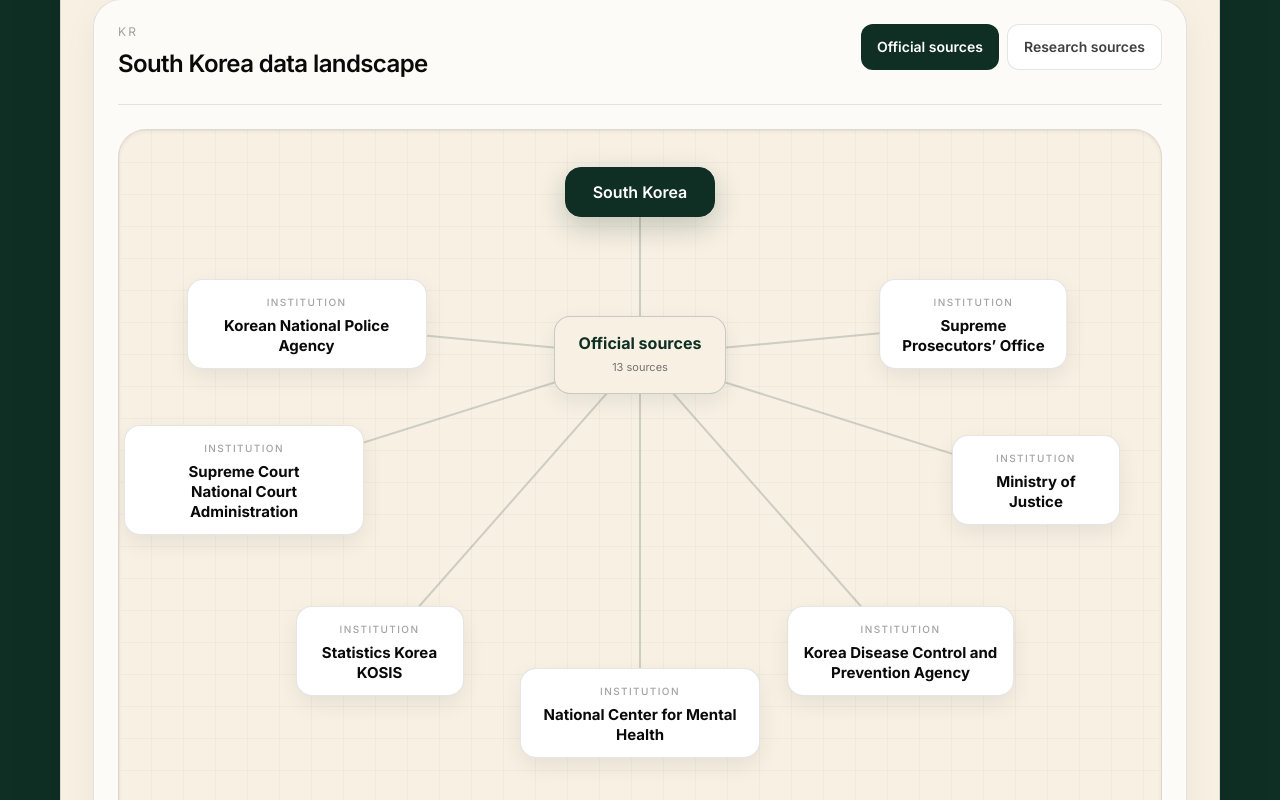
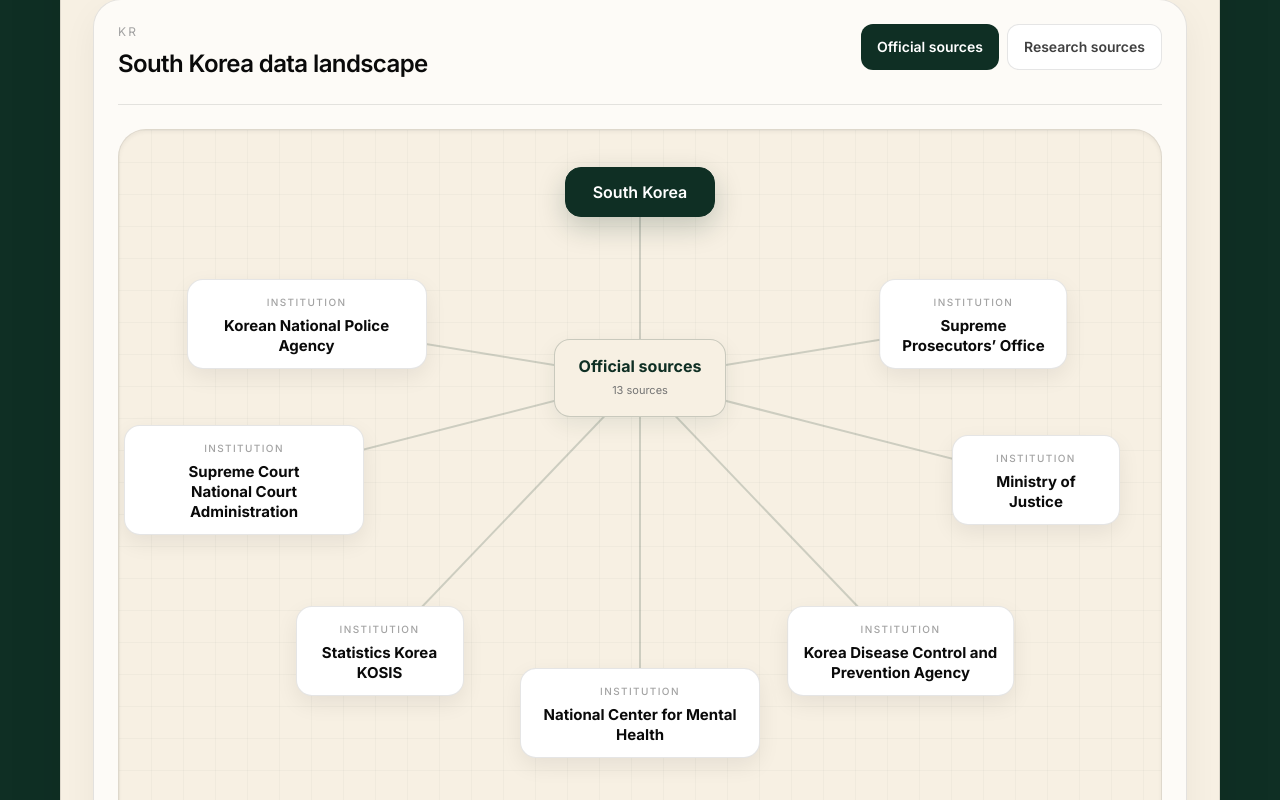
Before and after one commit to dain-13/global-crime-data-archive, a React (Vite) app: page / in a window 1280 px wide. Shown: the part 3140-3940 px from the top of the page. Built offline with nearby package versions, Linux system fonts and the light colour scheme.

Commit message:
Update App.jsx

```diff
--- a/src/App.jsx
+++ b/src/App.jsx
@@ -680,7 +680,7 @@
       label_en: activeGroup.title_en,
       label_ko: activeGroup.title_ko,
       x: 50,
-      y: 29,
+      y: 32,
       count: groupSourceIds.length,
       datasetIds: groupSourceIds,
     })
@@ -2199,7 +2199,7 @@
 
           <footer className="border-t border-black/10 px-6 py-8 text-center text-sm text-neutral-500 lg:px-8">
             <p>
-              Curated by <span className="font-medium text-neutral-700">Dain Cho</span> · Forensic Psychology / Criminology Researcher
+              Curated by <span className="font-medium text-neutral-700">Dain Cho</span> · Forensic Psychology / Criminology Researcher (since 2026.3.)
             </p>
             <p className="mt-2">
               Global Crime Data Archive is a research-based side project for improving access to crime and criminal justice datasets, plus related behavioral, health, and developmental research data.
```
